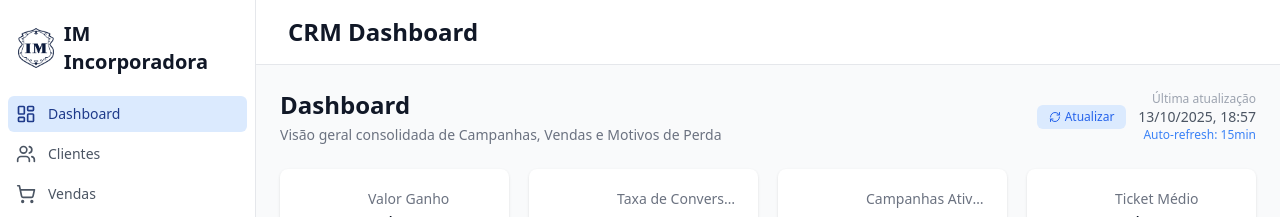
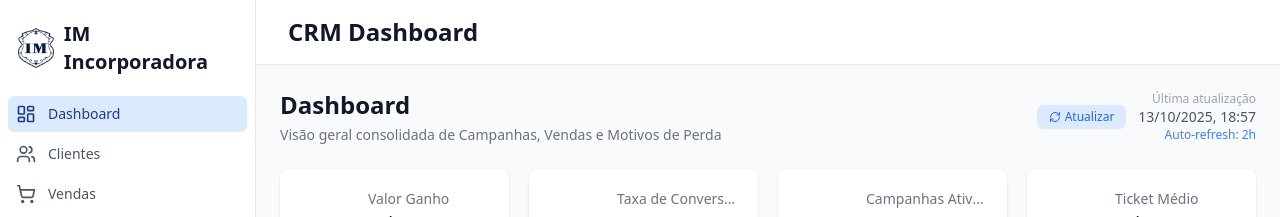
Before and after one commit to borgesbarbara/CRM_DASHBOARD, a React (Vite) app: page / in a window 1280 px wide. Shown: the top 217 px of the page. Built offline with nearby package versions, Linux system fonts and the light colour scheme; no server answers.

Commit message:
atualizacao de 2 em 2hrs

```diff
--- a/src/pages/Dashboard.tsx
+++ b/src/pages/Dashboard.tsx
@@ -59,7 +59,7 @@ export default function Dashboard() {
         // Forçar recarregamento da página para atualizar os dados
         window.location.reload()
       }, 1000)
-    }, 15 * 60 * 1000) // 15 minutos em millisegundos
+    }, 2 * 60 * 60 * 1000) // 2 horas em millisegundos
 
     return () => clearInterval(interval)
   }, [])
@@ -209,7 +209,7 @@ const stats = [
               <div>
                 <p className="text-xs text-gray-400">Última atualização</p>
                 <p className="text-sm font-medium text-gray-600">{lastUpdated}</p>
-                <p className="text-xs text-blue-500">Auto-refresh: 15min</p>
+                <p className="text-xs text-blue-500">Auto-refresh: 2h</p>
               </div>
             </div>
           </div>
```
